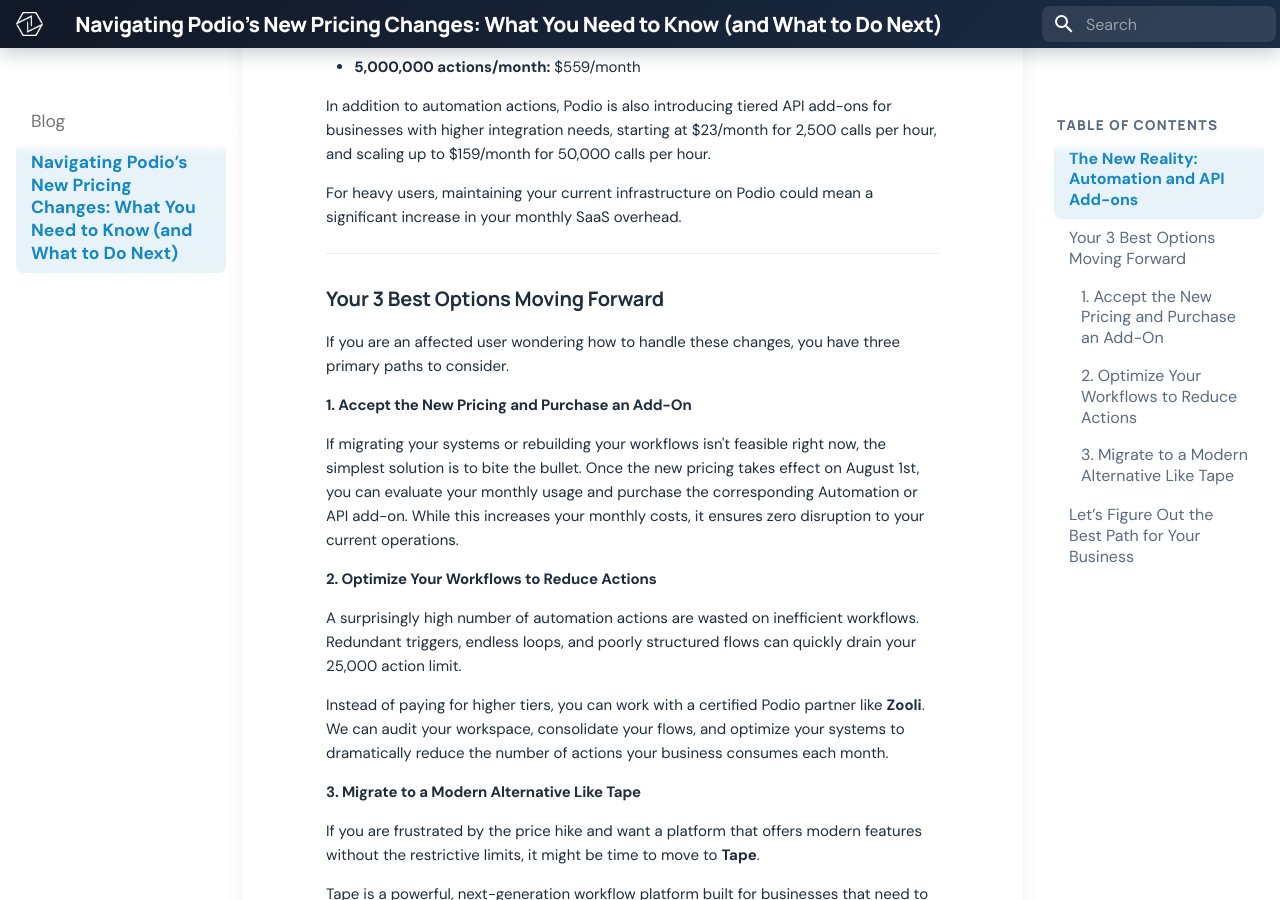
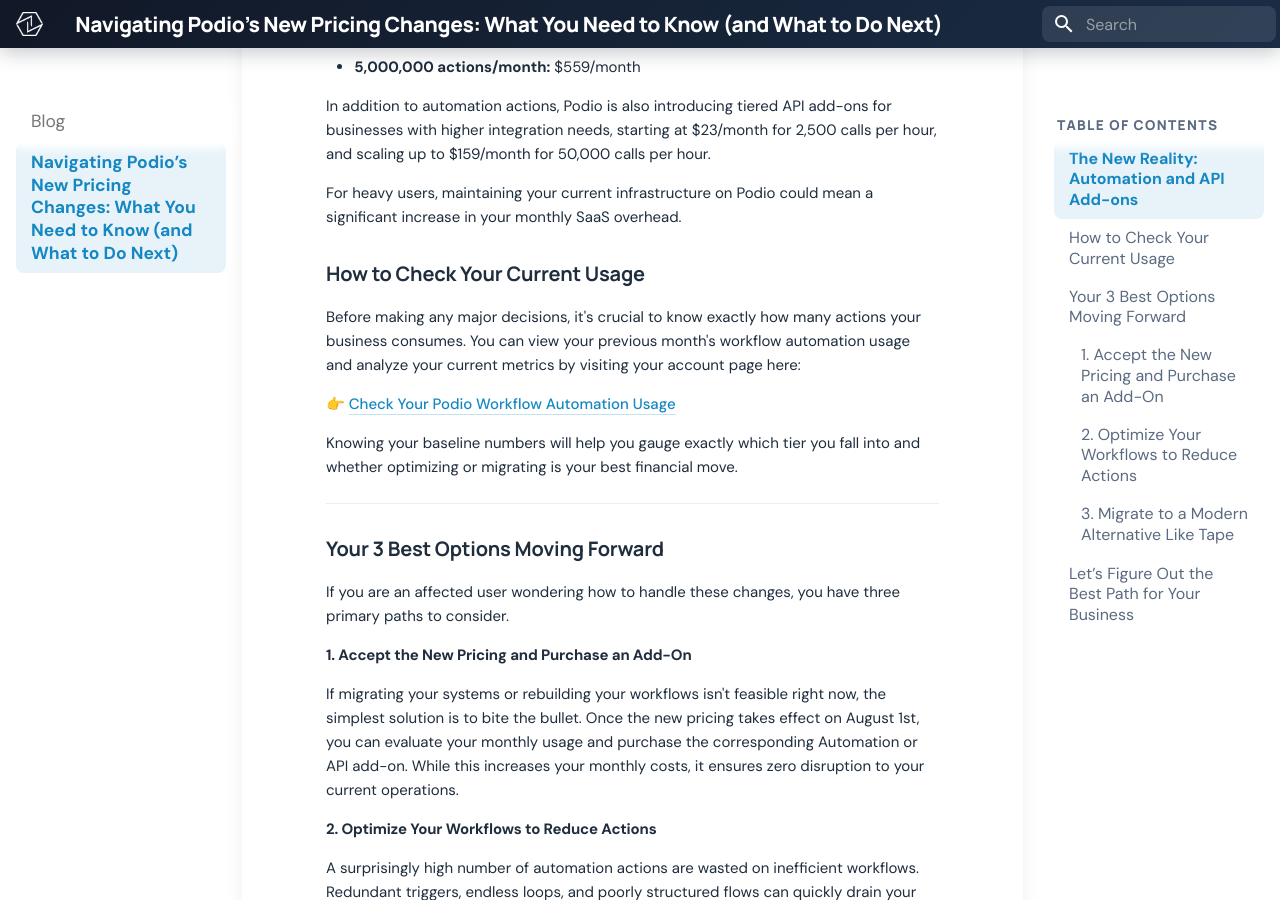
Before and after one commit to Zooli-LLC/Documentation, an MkDocs documentation site: the page built from docs/blog/podio-pricing-update.md, in a window 1280 px wide and 900 px high, scrolled down 925 px. Built offline with MkDocs 1.6.1 and Material for MkDocs 9.7.7, drawn with Linux system fonts in a browser that asks for light colours.

Commit message:
Update podio-pricing-update.md

```diff
--- a/docs/blog/podio-pricing-update.md
+++ b/docs/blog/podio-pricing-update.md
@@ -22,6 +22,14 @@
 In addition to automation actions, Podio is also introducing tiered API add-ons for businesses with higher integration needs, starting at $23/month for 2,500 calls per hour, and scaling up to $159/month for 50,000 calls per hour.
 
 For heavy users, maintaining your current infrastructure on Podio could mean a significant increase in your monthly SaaS overhead.
+
+### How to Check Your Current Usage
+
+Before making any major decisions, it's crucial to know exactly how many actions your business consumes. You can view your previous month's workflow automation usage and analyze your current metrics by visiting your account page here:
+
+👉 **[Check Your Podio Workflow Automation Usage](https://workflow-automation.podio.com/account.php)**
+
+Knowing your baseline numbers will help you gauge exactly which tier you fall into and whether optimizing or migrating is your best financial move.
 
 ---
 
```
